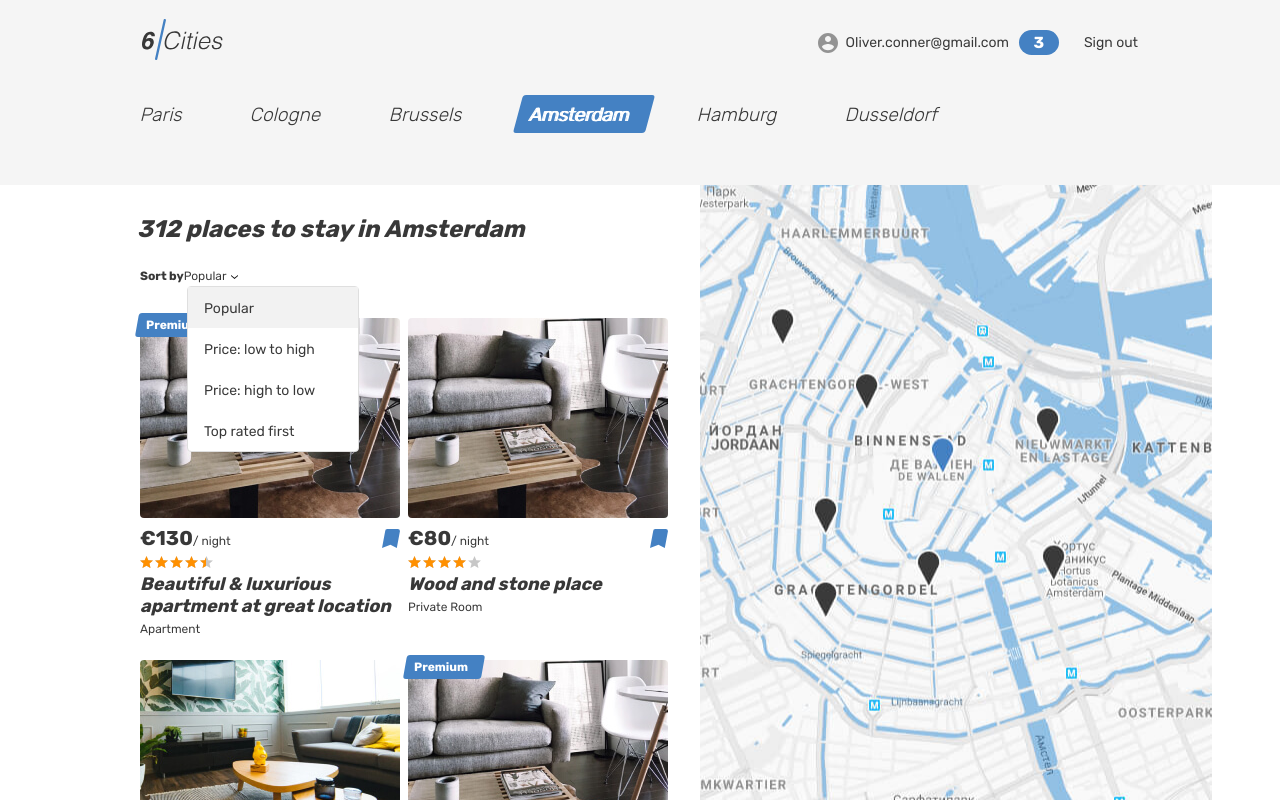
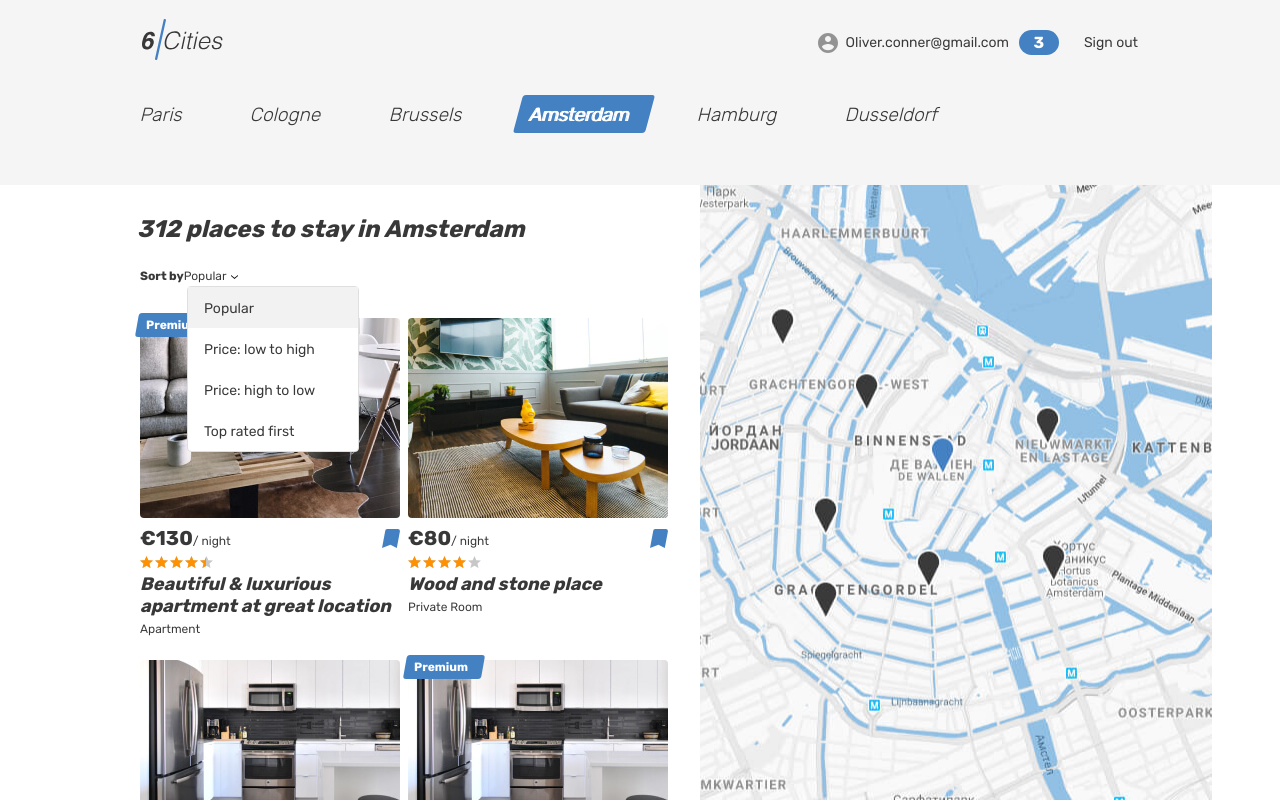
Before and after one commit to shchukin/170520-six-cities-1, a React (Create React App) app in the folder project/: page / in a window 1280 px wide. Built offline with nearby package versions, Linux system fonts and the light colour scheme.

Commit message:
redo preview image

```diff
--- a/project/src/components/place-card/place-card.tsx
+++ b/project/src/components/place-card/place-card.tsx
@@ -21,7 +21,7 @@ function PlaceCard(props: PlaceCardProps): JSX.Element {
       }
       <div className="place-card__image-wrapper">
         <Link to={AppRoute.Offer + '/' + props.data.id}>
-          <img className="place-card__image" src={props.data.images[props.data.featuredPhoto]} width="260" height="200" alt="Place image"/>
+          <img className="place-card__image" src={props.data.previewImage} width="260" height="200" alt="Place image"/>
         </Link>
       </div>
       <div className="place-card__info">
--- a/project/src/mocks/offersData.ts
+++ b/project/src/mocks/offersData.ts
@@ -13,7 +13,7 @@ export const offersData: OfferType[] = [
     'maxAdults': 5,
     'description': 'A quiet cozy and picturesque that hides behind a a river by the unique lightness of Amsterdam. The building is green and from 18th century.\n\nAn independent House, strategically located between Rembrand Square and National Opera, but where the bustle of the city comes to rest in this alley flowery and colorful.',
     'images': ['img/apartment-01.jpg', 'img/apartment-02.jpg', 'img/apartment-03.jpg'],
-    'featuredPhoto': 0,
+    'previewImage': 'img/apartment-01.jpg',
     'goods': ['Wi-Fi', 'Washing machine', 'Towels', 'Heating', 'Coffee machine', 'Baby seat', 'Kitchen', 'Dishwasher', 'Cabel TV', 'Fridge'],
     'host': {
       'id': 1,
@@ -34,7 +34,7 @@ export const offersData: OfferType[] = [
     'maxAdults': 2,
     'description': 'This charming cottage nestled in a tranquil forest setting offers the perfect escape from the hustle and bustle of daily life.\n\nIts rustic interior and private garden make it an ideal spot for nature lovers seeking a peaceful retreat',
     'images': ['img/apartment-02.jpg', 'img/apartment-01.jpg', 'img/apartment-03.jpg'],
-    'featuredPhoto': 1,
+    'previewImage': 'img/apartment-02.jpg',
     'goods': ['Wi-Fi', 'Washing machine', 'Towels', 'Heating', 'Coffee machine', 'Baby seat', 'Kitchen', 'Dishwasher', 'Cabel TV', 'Fridge'],
     'host': {
       'id': 2,
@@ -55,7 +55,7 @@ export const offersData: OfferType[] = [
     'maxAdults': 9,
     'description': 'Urban Oasis.\n\nA modern, stylish apartment located in the heart of the city.\n\nWith floor-to-ceiling windows that provide stunning skyline views,\n this property is a sanctuary in the midst of the urban jungle.',
     'images': ['img/apartment-03.jpg', 'img/apartment-02.jpg', 'img/apartment-01.jpg', 'img/apartment-03.jpg', 'img/apartment-02.jpg', 'img/apartment-01.jpg', 'img/apartment-03.jpg', 'img/apartment-02.jpg', 'img/apartment-01.jpg'],
-    'featuredPhoto': 1,
+    'previewImage': 'img/apartment-03.jpg',
     'goods': ['Wi-Fi', 'Washing machine', 'Towels', 'Heating', 'Coffee machine', 'Baby seat', 'Kitchen', 'Dishwasher', 'Cabel TV', 'Fridge'],
     'host': {
       'id': 3,
@@ -76,7 +76,7 @@ export const offersData: OfferType[] = [
     'maxAdults': 5,
     'description': 'Urban Oasis.\n\nA modern, stylish apartment located in the heart of the city.\n\nWith floor-to-ceiling windows that provide stunning skyline views, this property is a sanctuary in the midst of the urban jungle.',
     'images': ['img/apartment-03.jpg', 'img/apartment-02.jpg', 'img/apartment-01.jpg'],
-    'featuredPhoto': 2,
+    'previewImage': 'img/apartment-03.jpg',
     'goods': ['Wi-Fi', 'Washing machine', 'Towels', 'Heating', 'Coffee machine', 'Baby seat', 'Kitchen', 'Dishwasher', 'Cabel TV', 'Fridge'],
     'host': {
       'id': 4,
@@ -97,7 +97,7 @@ export const offersData: OfferType[] = [
     'maxAdults': 4,
     'description': 'This beachfront villa boasts breathtaking ocean views and direct access to a pristine sandy beach. With spacious outdoor decks and a private pool, it\'s a luxurious getaway for those seeking a beachside paradise.',
     'images': ['img/apartment-03.jpg', 'img/apartment-02.jpg', 'img/apartment-01.jpg'],
-    'featuredPhoto': 0,
+    'previewImage': 'img/apartment-03.jpg',
     'goods': ['Wi-Fi', 'Washing machine', 'Towels', 'Heating', 'Coffee machine', 'Baby seat', 'Kitchen', 'Dishwasher', 'Cabel TV', 'Fridge'],
     'host': {
       'id': 5,
@@ -118,7 +118,7 @@ export const offersData: OfferType[] = [
     'maxAdults': 4,
     'description': 'A secluded mountain lodge surrounded by towering peaks and lush forests. This cozy, log cabin-style property is perfect for winter retreats or summer adventures in nature.',
     'images': [],
-    'featuredPhoto': 0,
+    'previewImage': '',
     'goods': ['Wi-Fi'],
     'host': {
       'id': 6,
--- a/project/src/types/offerType.ts
+++ b/project/src/types/offerType.ts
@@ -13,7 +13,7 @@ export type OfferType = {
   maxAdults: number;
   description: string;
   images: string[];
-  featuredPhoto: number;
+  previewImage: string;
   goods: string[];
   host: HostType;
 }
```
